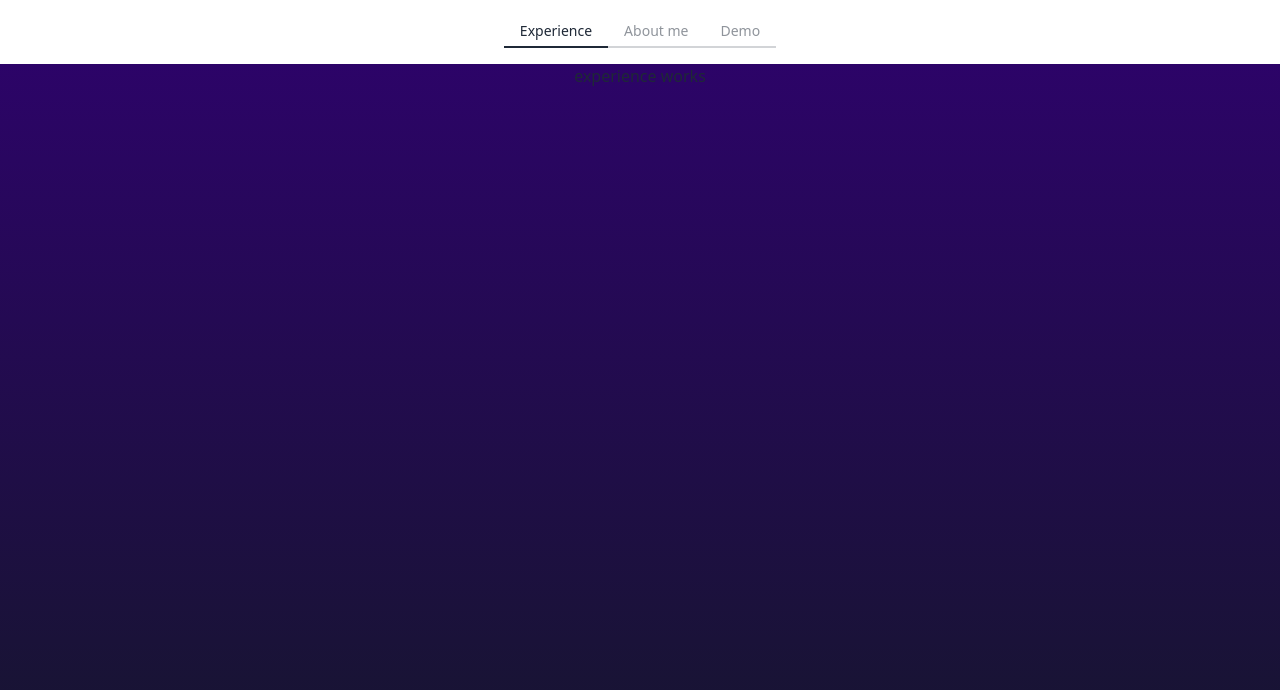
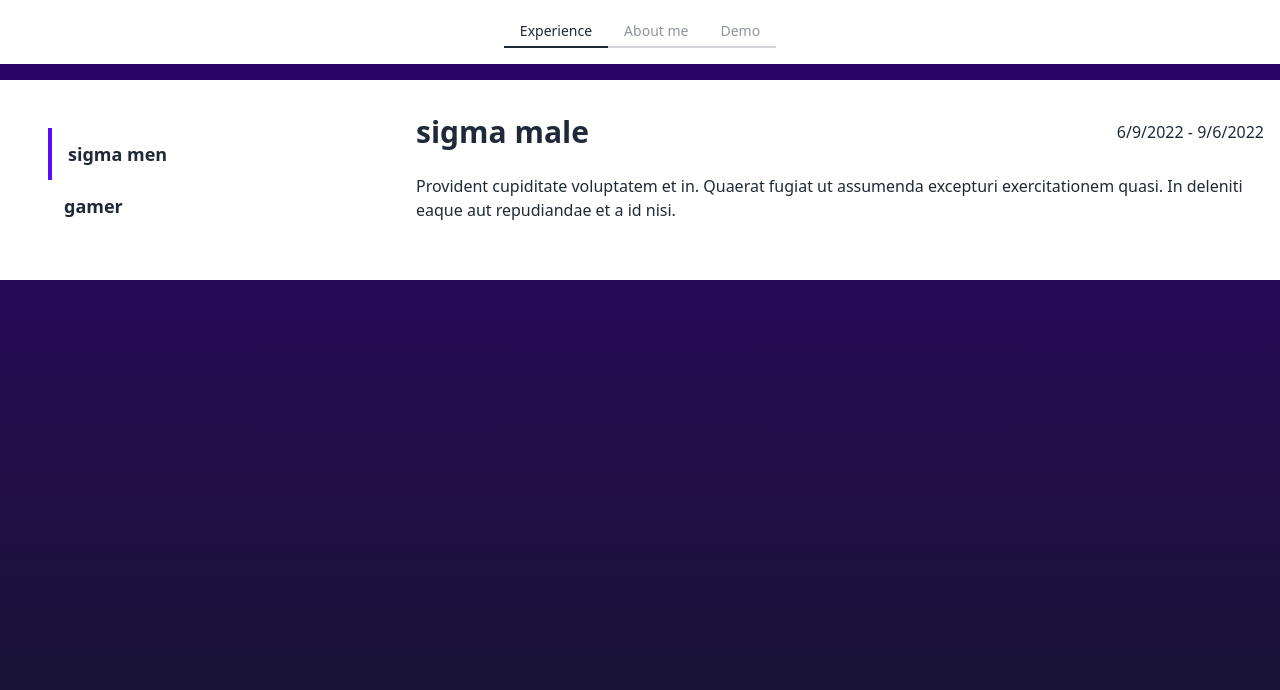
Before and after one commit to jackfrate/personal-site, a Next.js app: page / in a window 1280 px wide. Shown: the top 690 px of the page. Built offline with nearby package versions, Linux system fonts and the light colour scheme.

Commit message:
got job selection working well

```diff
--- a/src/components/about.tsx
+++ b/src/components/about.tsx
@@ -1,6 +1,6 @@
 const About = () => {
   return (
-    <div className="hero m-4 w-full rounded-md bg-base-200 p-2 2xl:max-w-[66%] 2xl:self-start">
+    <div className="hero m-4 w-full rounded-md bg-base-200 p-2 ">
       <div className="hero-content flex-col lg:flex-row-reverse">
         <img
           src="https://placeimg.com/260/400/arch"
--- a/src/components/experience.tsx
+++ b/src/components/experience.tsx
@@ -1,7 +1,81 @@
+import { useState } from "react";
+
+export type JobItem = {
+  companyName: string;
+  startDate: string;
+  endDate: string;
+  jobTitle: string;
+  jobPoints: string[];
+  // use index to sort by date, date objects might be yikse here
+  index: number;
+};
+
+const jobItems: JobItem[] = [
+  {
+    companyName: "sigma men",
+    startDate: "6/9/2022",
+    endDate: "9/6/2022",
+    jobTitle: "sigma male",
+    jobPoints: [
+      "buy porsche",
+      "be sigma male",
+      "become a landlord",
+      "invest in bulgarian poppy seeds",
+    ],
+    index: 0,
+  },
+  {
+    companyName: "gamer",
+    startDate: "6/9/2021",
+    endDate: "9/6/2021",
+    jobTitle: "gaming",
+    jobPoints: ["yeet", "jeet", "quit vaping"],
+    index: 1,
+  },
+];
+
 const Experience = () => {
-  return <div className="hero">
-    experience works
-  </div>;
+  const [activeJobItem, changeActiveJobItem] = useState<JobItem>(
+    jobItems[0] as JobItem
+  );
+
+  const jobItemsUI = jobItems.map((item) => (
+    <li
+      key={item.index.toString()}
+      className={`text-lg font-bold ${
+        activeJobItem.index === item.index ? "bordered" : ""
+      }`}
+    >
+      <p onClick={() => changeActiveJobItem(item)}>{item.companyName}</p>
+    </li>
+  ));
+
+  return (
+    <div className="hero mt-4 h-full w-full">
+      <div className="hero-content flex-col bg-base-100 lg:flex-row-reverse">
+        {/* text on right / top */}
+        <div className="text-center lg:text-left">
+          <div className="flex flex-row items-center justify-between">
+            <h1 className="text-3xl font-bold">{activeJobItem.jobTitle}</h1>
+            <p>
+              {activeJobItem.startDate} - {activeJobItem.endDate}
+            </p>
+          </div>
+          <p className="py-6">
+            Provident cupiditate voluptatem et in. Quaerat fugiat ut assumenda
+            excepturi exercitationem quasi. In deleniti eaque aut repudiandae et
+            a id nisi.
+          </p>
+        </div>
+        {/* text on left / bottom */}
+        <div className="card w-full max-w-sm flex-shrink-0">
+          <div className="card-body">
+            <ul className="menu w-56 bg-base-100">{jobItemsUI}</ul>
+          </div>
+        </div>
+      </div>
+    </div>
+  );
 };
 
 export default Experience;
```
